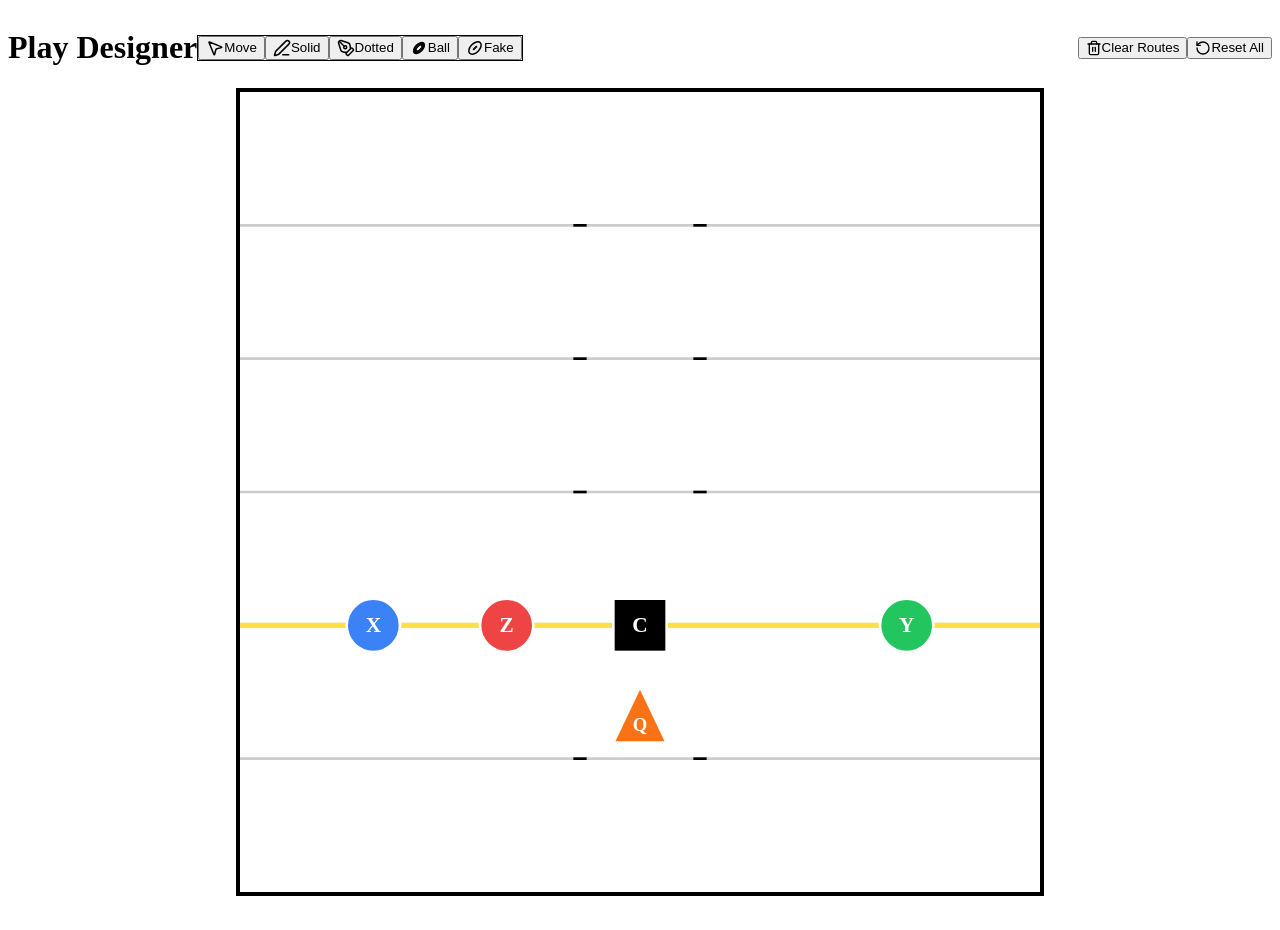
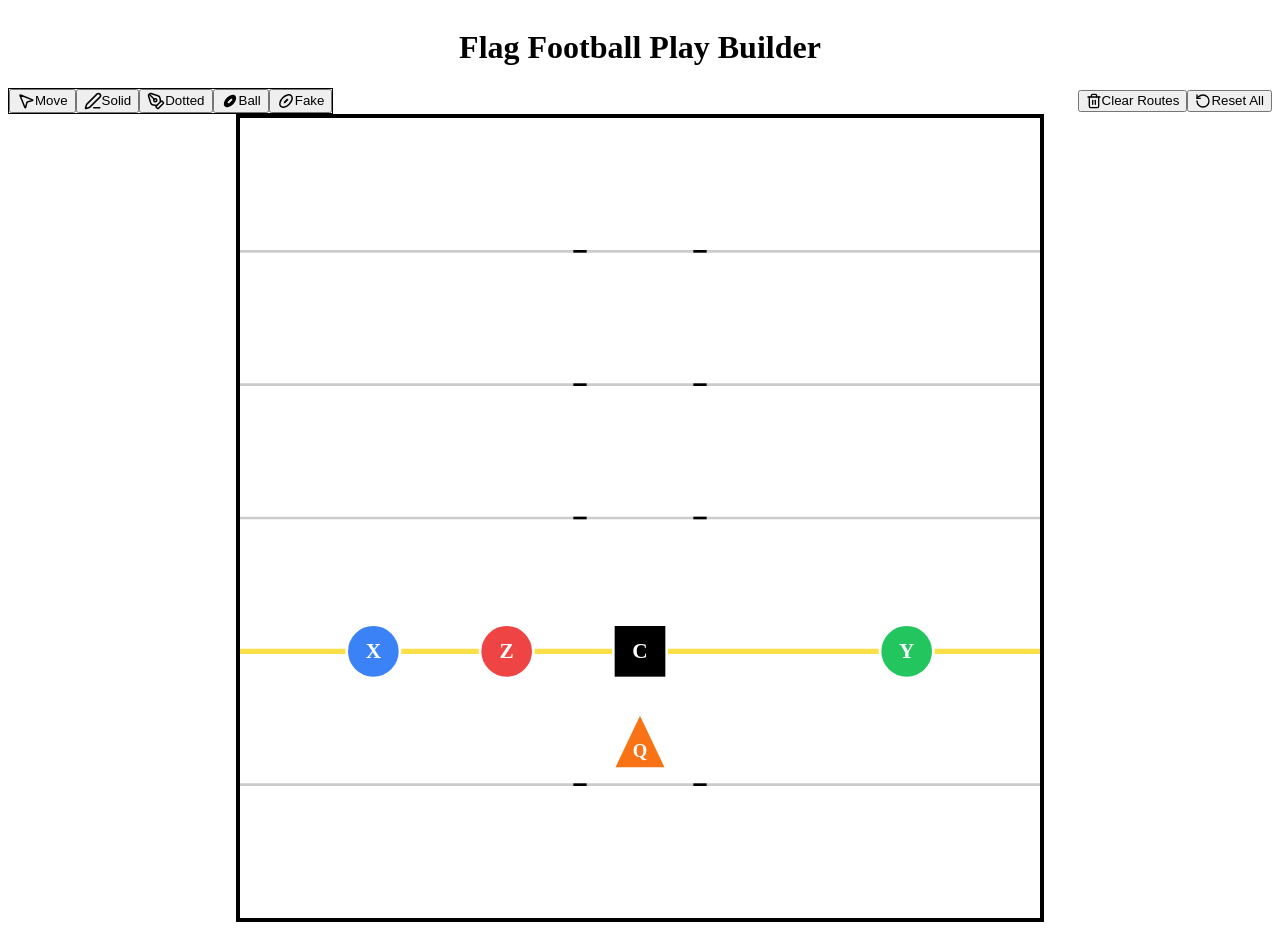
Before and after one commit to mundeydr/flag-football-designer, a React (Vite) app: page / in a window 1280 px wide. Before the commit the page ends 904 px from the top, so only its background shows below. Built offline with nearby package versions, Linux system fonts and the light colour scheme.

Commit message:
Update App.jsx

```diff
--- a/src/App.jsx
+++ b/src/App.jsx
@@ -238,11 +238,14 @@ export default function App() {
 
   return (
     <div className="min-h-screen bg-slate-100 flex flex-col font-sans">
+      {/* Page Title Header */}
+      <div className="w-full text-center py-6 px-4">
+        <h1 className="text-3xl font-extrabold text-slate-800 tracking-tight">Flag Football Play Builder</h1>
+      </div>
+
       {/* Top Toolbar */}
       <div className="bg-white shadow-md p-4 flex flex-wrap items-center justify-between gap-4 z-10">
         <div className="flex items-center gap-2">
-          <h1 className="text-xl font-bold text-slate-800 mr-4">Play Designer</h1>
-
           {/* Mode Controls */}
           <div className="flex bg-slate-100 rounded-lg p-1 border border-slate-200">
             <button
```
